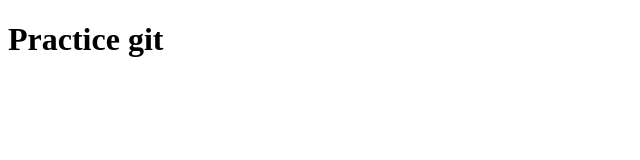
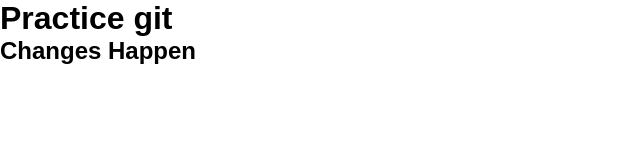
Before and after one commit to Amacode21/Git-Tutorial, a plain HTML site: page index.html in a window 1280 px wide. Shown: the whole page, without its empty margins (0-640 px from the left). Drawn offline with Linux system fonts and the light colour scheme.

Commit message:
Add new line

```diff
--- a/index.html
+++ b/index.html
@@ -4,8 +4,16 @@
     <meta charset="UTF-8" />
     <meta name="viewport" content="width=device-width, initial-scale=1.0" />
     <title>Git Tutorial</title>
+    <style>
+      * {
+        font-family: Arial, Helvetica, sans-serif;
+        padding: 0;
+        margin: 0;
+      }
+    </style>
   </head>
   <body>
     <h1>Practice git</h1>
+    <h2>Changes Happen</h2>
   </body>
 </html>
```
